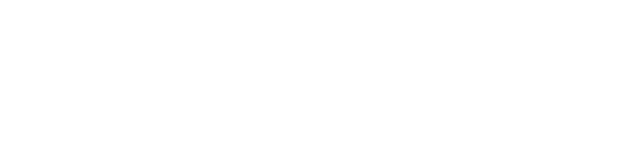
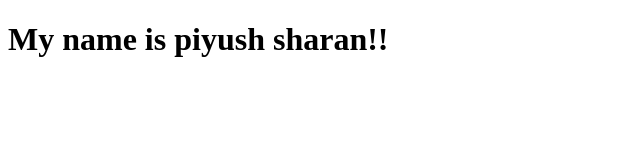
Before and after one commit to pi-sharan/coursera-test, a plain HTML site: page site/index.html in a window 1280 px wide. Shown: the whole page, without its empty margins (0-640 px from the left). Drawn offline with Linux system fonts and the light colour scheme.

Commit message:
Third commit

```diff
--- a/site/index.html
+++ b/site/index.html
@@ -4,6 +4,6 @@
 	<title>Hello World!</title>
 </head>
 <body>
-
+	<h1> My name is piyush sharan!!</h1>
 </body>
 </html>
```
